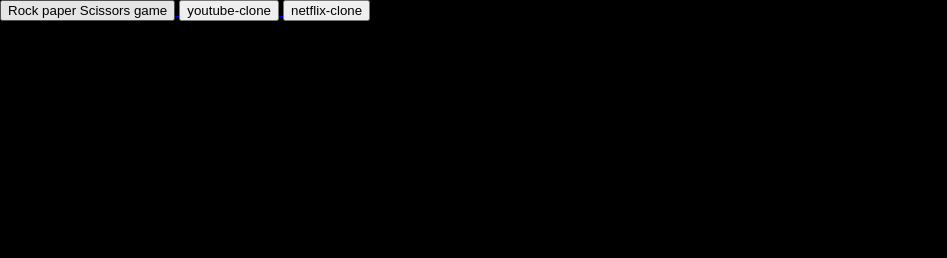
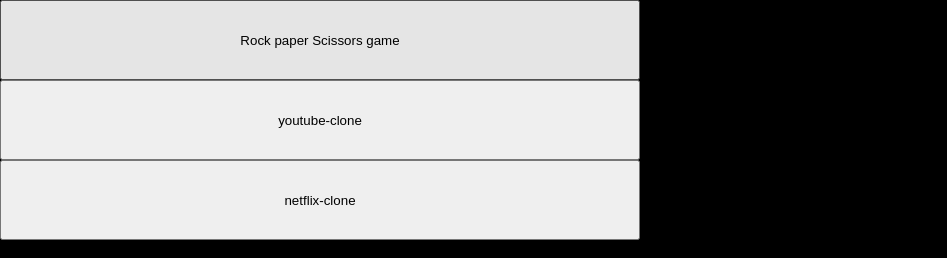
Before and after one commit to shlokitaliya/Personal-Portfolio-website, a plain HTML site: page index.html in a window 1280 px wide. Shown: the top 258 px of the page, without its empty margins (0-947 px from the left). Drawn offline with Linux system fonts and the light colour scheme.

Commit message:
Update index.html

```diff
--- a/index.html
+++ b/index.html
@@ -25,6 +25,11 @@
       transform: translate(-50%, -50%);
       font-size: 50px;
     }
+    button{
+      height:10lvh;
+      width:50lvw;
+      background-colour: lightpink;
+    }
   </style>
 </head>
 <body>
```
